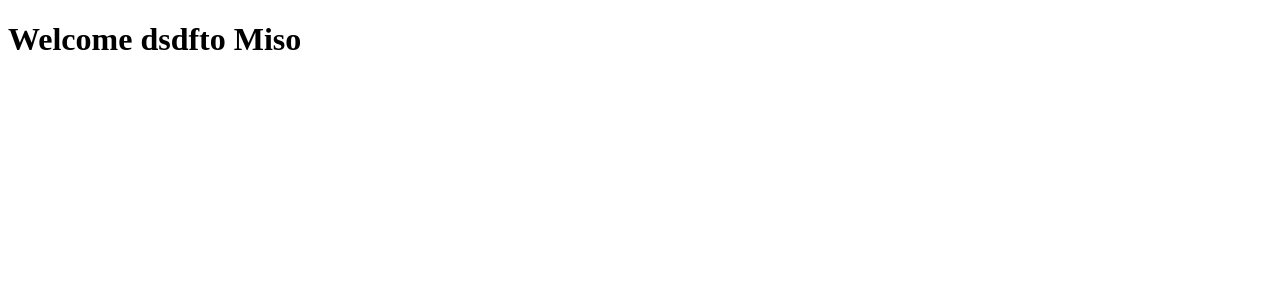
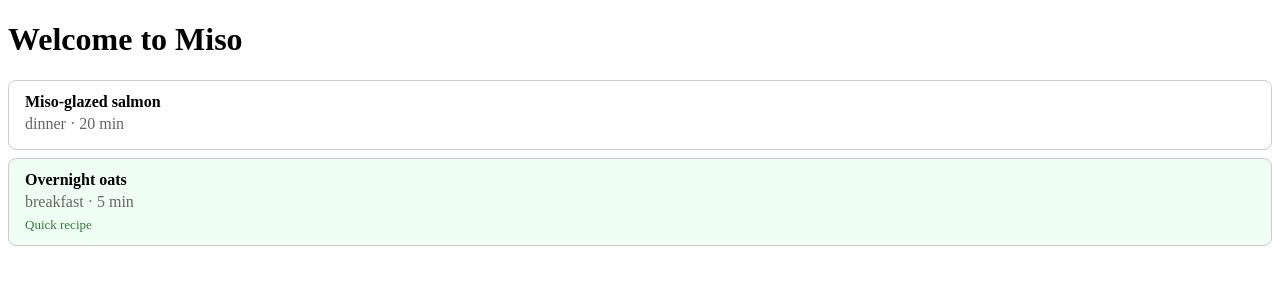
Before and after one commit to zenajun/miso, a React (Vite) app: page / in a window 1280 px wide. Shown: the top 300 px of the page. Built offline with nearby package versions, Linux system fonts and the light colour scheme.

Commit message:
Day 2 React 19 refresher (fast pass)

```diff
--- a/config.js
+++ b/config.js
@@ -1 +1,2 @@
 export { default as RecipeCard } from './src/components/recipe-card/index.js'
+export { default as RecipeList } from './src/components/recipe-list/index.js'
--- a/src/App.js
+++ b/src/App.js
@@ -1,15 +1,11 @@
-
-// import RecipeCard from '@/components/recipe-card/index.js'
+import { Recipes } from '@/constants'
+import { RecipeList } from '@/config.js'
 
 function App() {
   return (
     <>
-      <h1>Welcome dsdfto Miso</h1>
-      {/* <RecipeCard
-        title="Miso-glazed salmon"
-        mealType="dinner"
-        prepTime={20}
-      /> */}
+      <h1>Welcome to Miso</h1>
+      <RecipeList recipes={Recipes} />
     </>
   )
 }
--- /dev/null
+++ b/src/components/recipe-card/index.js
@@ -0,0 +1,29 @@
+function RecipeCard({ title, mealType, prepTime }) {
+  // Reason: decide if this counts as a "quick" recipe
+  const isQuick = prepTime <= 15;
+
+  const cardStyle = {
+    border: '1px solid #ccc',
+    borderRadius: '8px',
+    padding: '12px 16px',
+    marginBottom: '8px',
+    backgroundColor: isQuick ? '#f0fff4' : '#fff',
+  };
+
+  // Act: return the JSX that represents this decision
+  return (
+    <div style={cardStyle}>
+      <strong>{title}</strong>
+      <p style={{ margin: '4px 0', color: '#666' }}>
+        {mealType} · {prepTime} min
+      </p>
+      {isQuick && (
+        <span style={{ color: '#2e7d32', fontSize: '13px' }}>
+          Quick recipe
+        </span>
+      )}
+    </div>
+  );
+}
+
+export default RecipeCard;
--- /dev/null
+++ b/src/components/recipe-list/index.js
@@ -0,0 +1,14 @@
+import RecipeCard from '@/components/recipe-card'
+
+function RecipeList({ recipes }) {
+  return recipes.map(({ title, mealType, prepTime }) => (
+    <RecipeCard
+      key={title}
+      title={title}
+      mealType={mealType}
+      prepTime={prepTime}
+    />
+  ))
+}
+
+export default RecipeList
--- /dev/null
+++ b/src/constants/index.js
@@ -0,0 +1 @@
+export { default as Recipes } from './lib/recipes.js'
--- /dev/null
+++ b/src/constants/lib/recipes.js
@@ -0,0 +1,11 @@
+export default [
+  { title: "Miso-glazed salmon",
+    mealType: "dinner",
+    prepTime: 20
+  },
+  {
+    title: "Overnight oats",
+    mealType: "breakfast",
+    prepTime: 5
+  }
+]
```
